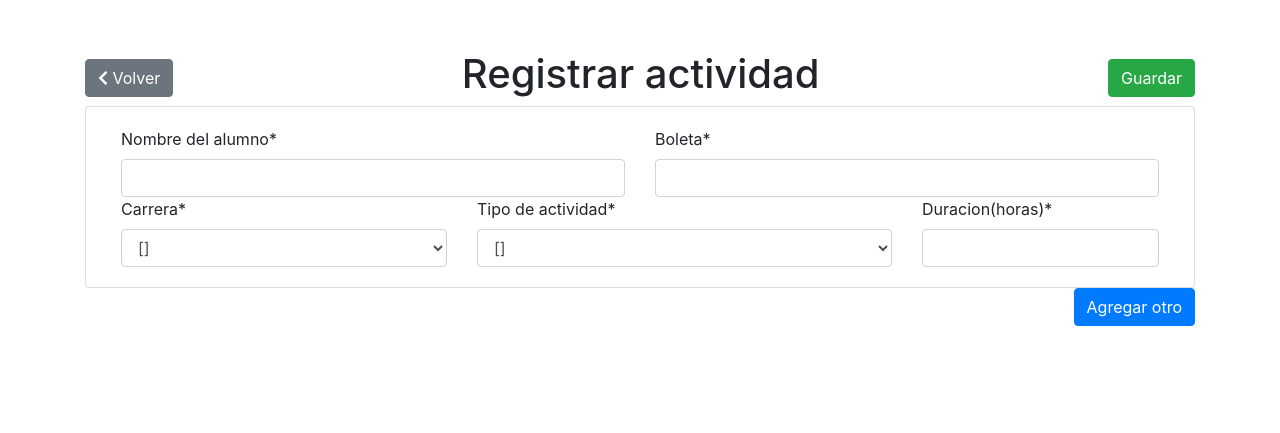
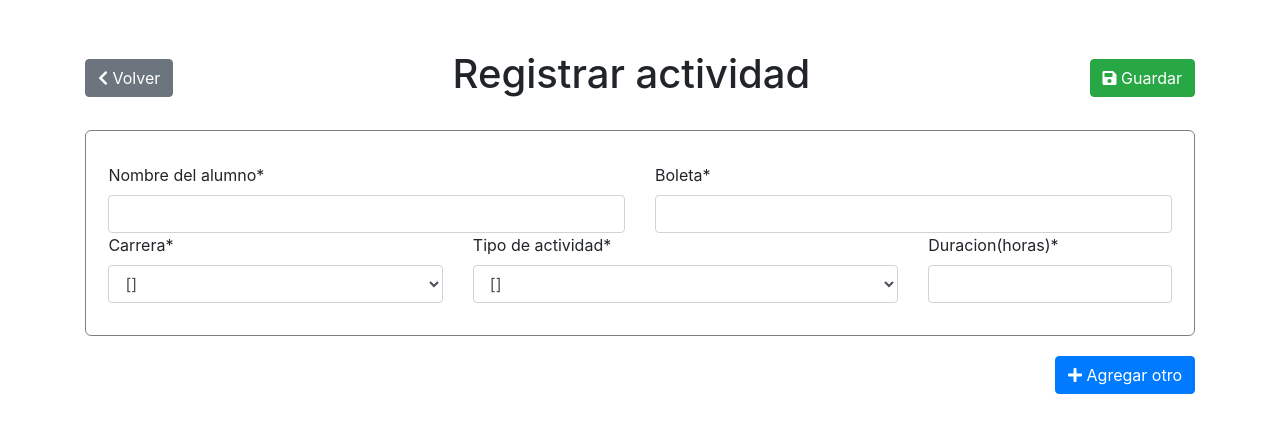
Before and after one commit to AlanSanchezP/ElectivappServer, a Django app: template electivapp/templates/actividades/actividad_registrar.html in a window 1280 px wide. Shown: the top 433 px of the page. Run offline with Django 3.2, Linux system fonts and the light colour scheme; the template is opened without the code that fills it: most values are stand-ins (such as "Sample title", 1, 10 or a date in 2020); some libraries are stand-ins or nearby versions.

Commit message:
Estilos agregar actividad.

```diff
--- a/electivapp/static/css/project.css
+++ b/electivapp/static/css/project.css
@@ -42,6 +42,10 @@ input[type="number"] {
     margin-top: 1.5em;
 }
 
+.elemento-lista .btnDelete {
+  margin-top: 20px;
+}
+
 .formulario {
   max-width: 500px;
   margin: 0 auto;
--- a/electivapp/templates/actividades/actividad_registrar.html
+++ b/electivapp/templates/actividades/actividad_registrar.html
@@ -11,20 +11,19 @@
                 Volver
             </a>
             <h1 class="col-md-6 text-center mx-auto">Registrar actividad</h2>
-            <button class="btn btn-success">Guardar</button>
+            <button class="btn btn-success"><i class="fas fa-save"></i> Guardar</button>
         </div>
     </div>
     <input id="cantidad" type="hidden" name="cantidad">
-    <div id="entries">
+    <div id="entries" class="elementos-lista" style="margin-bottom: 20px">
     </div>
-    <button id="btnAdd" type="button" class="btn btn-primary float-right">Agregar otro</button>
+    <button id="btnAdd" type="button" class="btn btn-primary float-right"><i class="fas fa-plus"></i> Agregar otro</button>
 </form>
 {% endblock %}
 
 {% block customjs %}
 <script id="entry-template" type="text/x-handlebars-template">
-    <div class="container card">
-        <div class="card-body">
+    <div class="container elemento-lista">
             <div class="row">
                 <div class="col-md-6">{% verbatim %}
                     <label for="nombre_{{id}}">Nombre del alumno*</label>
@@ -58,9 +57,8 @@
                 </div>
             </div>
             {% verbatim %}{{#if notFirst}}
-            <button data-id="{{id}}" class="btnDelete btn btn-danger" type="button">Eliminar</button>
+            <button data-id="{{id}}" class="btnDelete btn btn-danger" type="button"><i class="fas fa-trash"></i> Eliminar</button>
             {{/if}}{% endverbatim %}
-        </div>
     </div>
 </script>
 <script>
@@ -80,7 +78,7 @@
 
     $('#entries').on('click', '.btnDelete', function(e) {
         var id = $(e.target).data('id');
-        var parent = $(e.target).closest('.card');
+        var parent = $(e.target).closest('.elemento-lista');
         parent.remove();
     });
 
```
